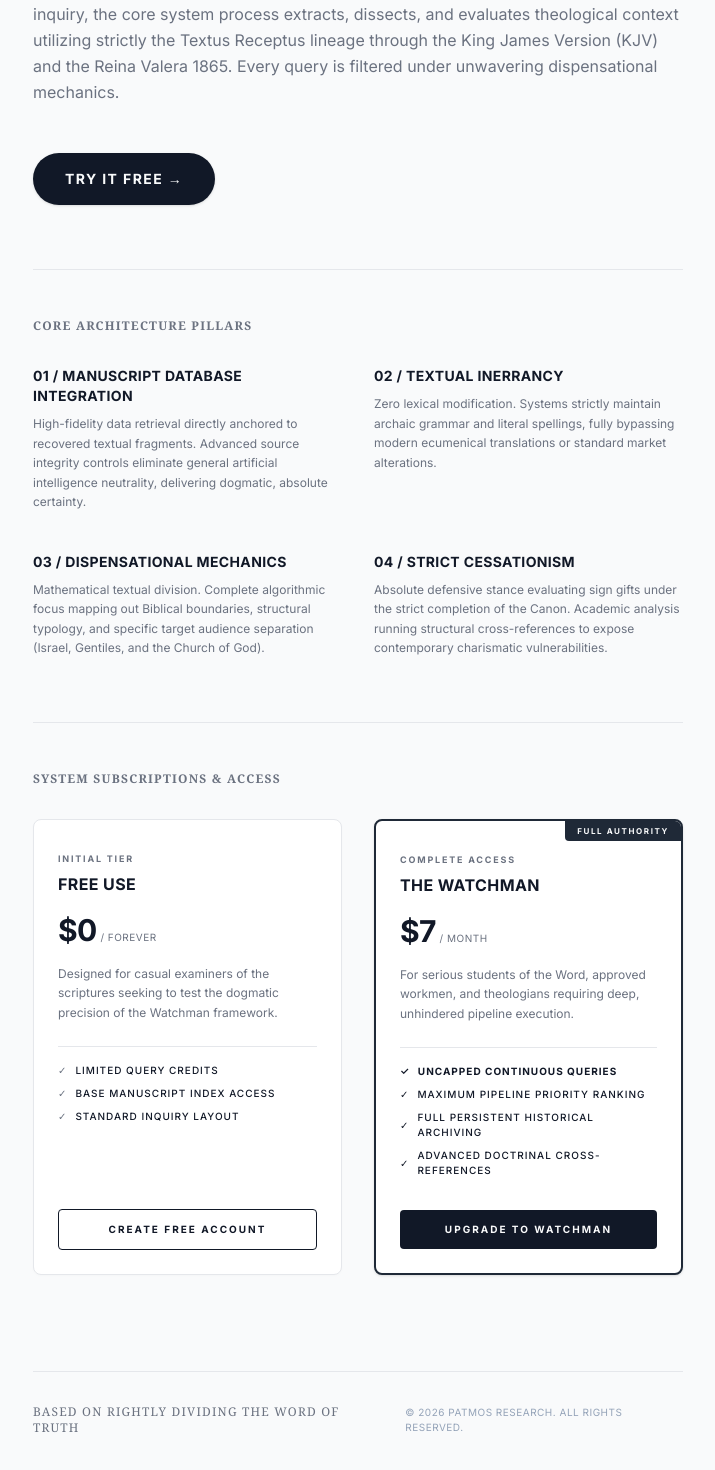
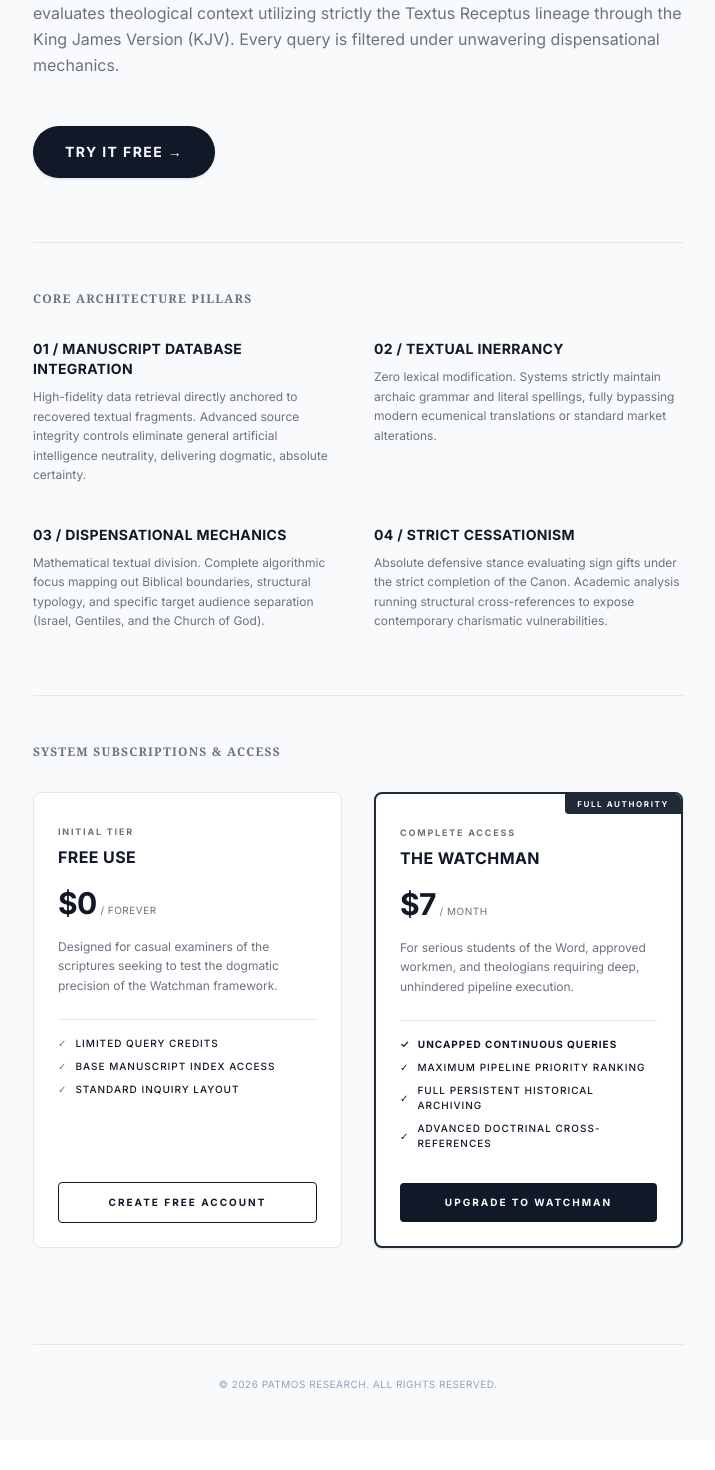
Before and after one commit to leonardoxmoreno1988/sion, a Next.js app: page / in a window 1280 px wide. Shown: the part 354-1824 px from the top of the page, without its empty margins (282-997 px from the left). After the commit the page ends 1794 px from the top, so only its background shows below. Built offline with nearby package versions, Linux system fonts and the light colour scheme.

Commit message:
fix: ensure stripe billing portal api has explicit defensive redirects to prevent white screen hangs

```diff
--- a/app/page.tsx
+++ b/app/page.tsx
@@ -21,7 +21,7 @@
     <div className="min-h-screen bg-[#f9fafb] text-[#111827] flex flex-col items-center justify-between antialiased selection:bg-[#e5e7eb] px-6 md:px-0" style={{ fontFamily: '"Inter", sans-serif' }}>
 
       {/* MINIMALIST HEADER */}
-      <header className="w-full max-w-[650px] border-b border-[#1f2937] py-6 flex justify-between items-center mt-4">
+      <header className="w-full max-w-[650px] py-6 flex justify-between items-center mt-4">
         <span className="text-lg font-bold tracking-wider uppercase text-[#111827]">
           PATMOS
         </span>
@@ -45,7 +45,7 @@
         </div>
 
         <p className="text-base leading-relaxed text-[#6b7280] text-left max-w-2xl mb-12">
-          Patmos operates under absolute textual sovereignty. Designed for deep academic inquiry, the core system process extracts, dissects, and evaluates theological context utilizing strictly the Textus Receptus lineage through the King James Version (KJV) and the Reina Valera 1865. Every query is filtered under unwavering dispensational mechanics.
+          Designed for deep academic inquiry, the core system process extracts, dissects, and evaluates theological context utilizing strictly the Textus Receptus lineage through the King James Version (KJV). Every query is filtered under unwavering dispensational mechanics.
         </p>
 
         {/* PRIMARY CALL TO ACTION */}
@@ -197,7 +197,6 @@
               </div>
 
               <div className="mt-8">
-                {/* 🔒 CORRECCIÓN CLAVE: Cambiado de <Link> a <a> pura para forzar redirección API */}
                 <a
                   href="/api/checkout"
                   className="block w-full bg-[#111827] text-[#f9fafb] py-3 text-center text-[10px] font-bold uppercase tracking-[0.2em] transition-all duration-300 hover:bg-[#1f2937] rounded"
@@ -211,12 +210,9 @@
         </section>
       </main>
 
-      {/* FOOTER */}
-      <footer className="w-full max-w-[650px] border-t border-[#e5e7eb] py-8 flex flex-col md:flex-row justify-between items-center gap-4 mb-4">
-        <p className="text-xs text-[#6b7280] tracking-widest uppercase font-serif text-center md:text-left">
-          Based on Rightly Dividing the Word of Truth
-        </p>
-        <p className="text-[10px] text-[#94a3b8] uppercase tracking-wider">
+      {/* FOOTER (Línea optimizada en una sola fila) */}
+      <footer className="w-full max-w-[650px] border-t border-[#e5e7eb] py-8 flex justify-center items-center mb-4">
+        <p className="text-[10px] text-[#94a3b8] uppercase tracking-wider text-center">
           &copy; {new Date().getFullYear()} Patmos Research. All Rights Reserved.
         </p>
       </footer>
```
